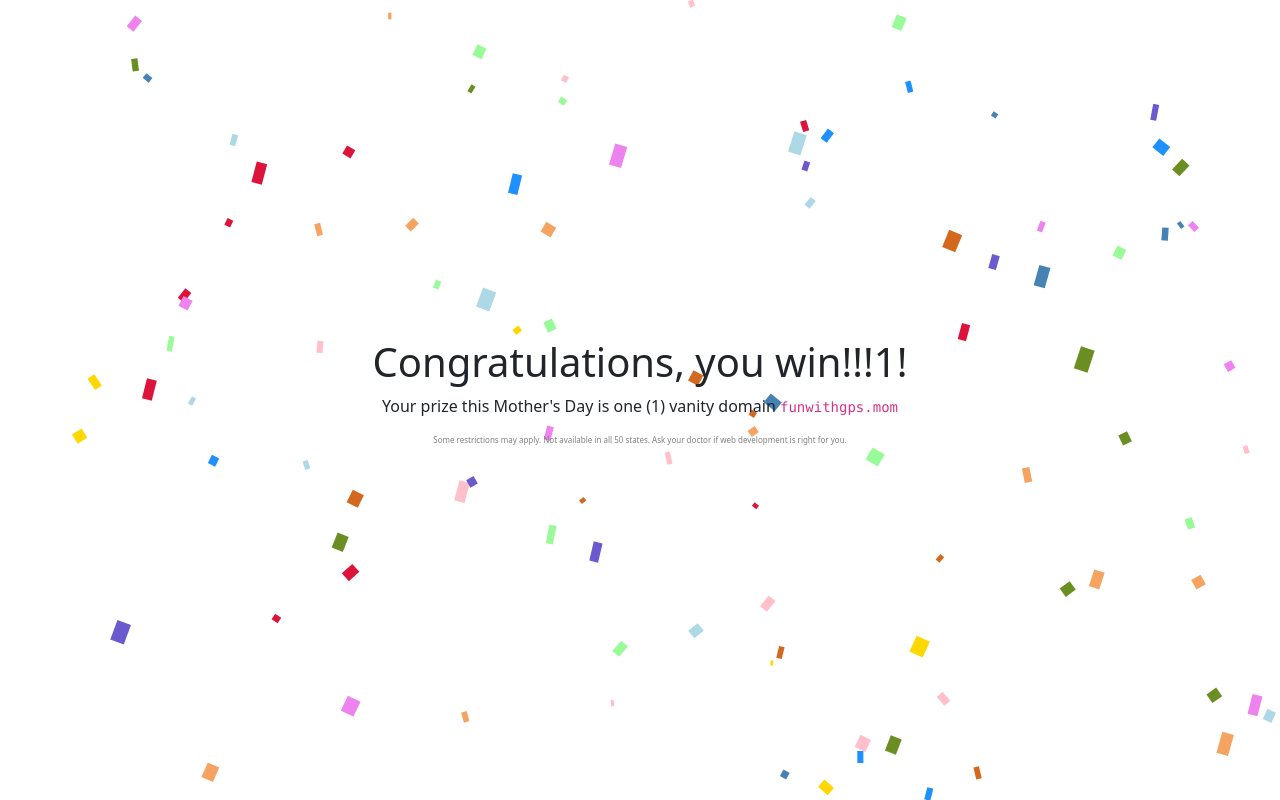
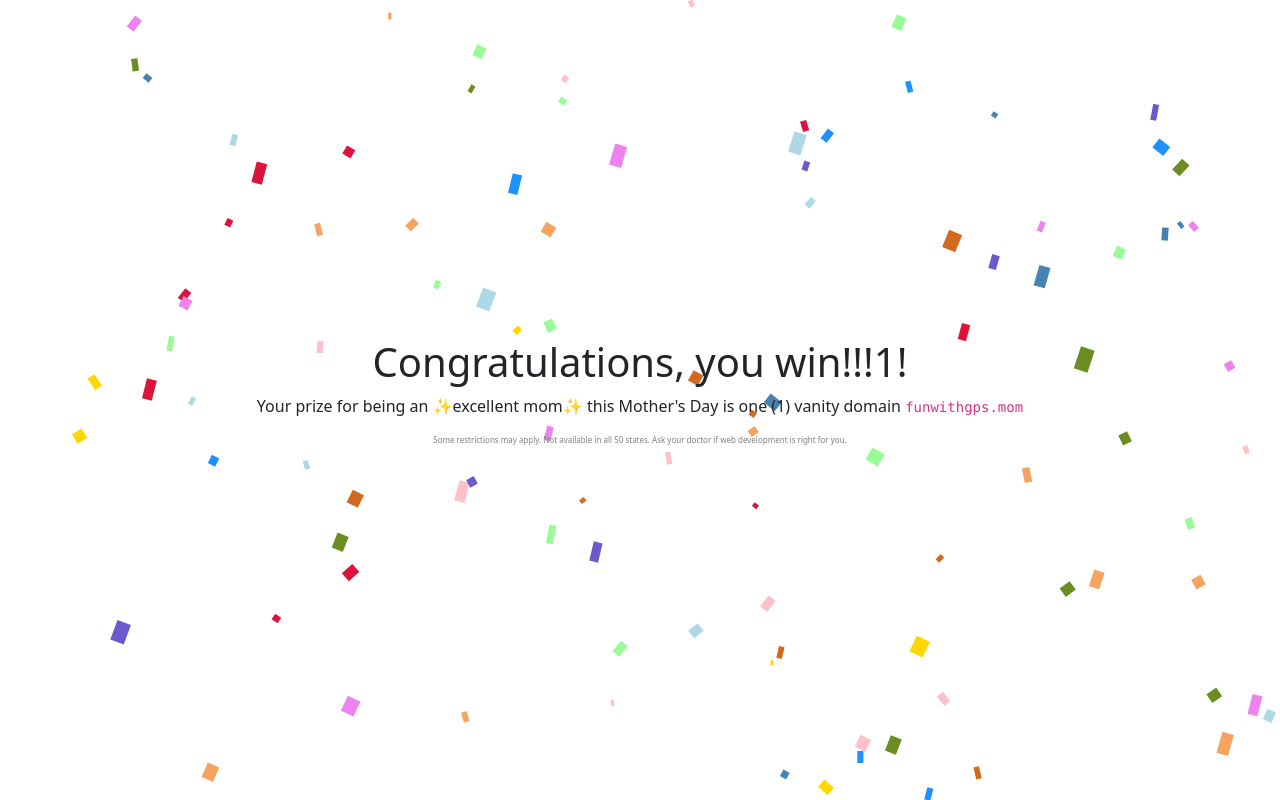
Before and after one commit to raxod502/mothers-day-2021, a plain HTML site: page index.html in a window 1280 px wide. Drawn offline with nearby package versions, Linux system fonts and the light colour scheme.

Commit message:
Add sparkles

```diff
--- a/index.html
+++ b/index.html
@@ -30,7 +30,8 @@
     <div class="content">
       <h1>Congratulations, you win!!!1!</h1>
       <p>
-        Your prize this Mother's Day is one (1) vanity domain
+        Your prize for being an &#x2728;excellent mom&#x2728; this Mother's Day
+        is one (1) vanity domain
         <code>funwithgps.mom</code>
       </p>
       <p class="disclaimer">
```
